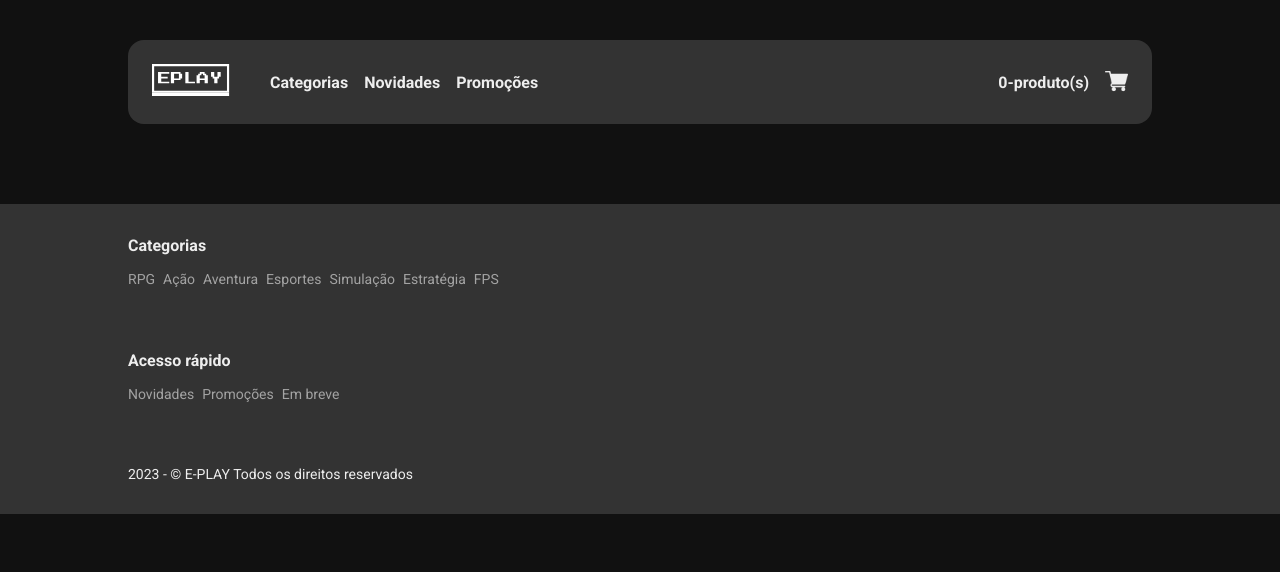
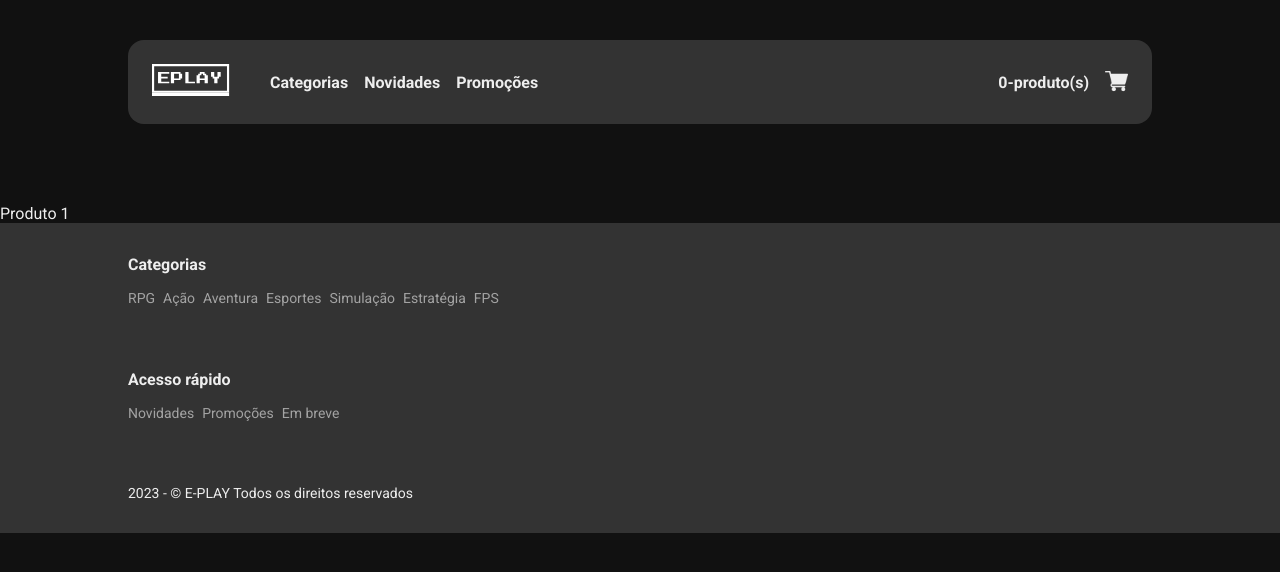
Before and after one commit to marcelocruzsilverio/eplay, a React (Create React App) app: page /product/1 in a window 1280 px wide. Shown: the top 572 px of the page. Built offline with nearby package versions, Linux system fonts and the light colour scheme.

Commit message:
Configurado rotas através  id criada page product

```diff
--- /dev/null
+++ b/src/pages/Product/index.tsx
@@ -0,0 +1,9 @@
+import { useParams } from 'react-router-dom'
+
+const Product = () => {
+  const { id } = useParams()
+
+  return <div>Produto {id}</div>
+}
+
+export default Product
--- a/src/routes.tsx
+++ b/src/routes.tsx
@@ -2,11 +2,13 @@
 
 import Home from './pages/Home'
 import Categories from './pages/Categories'
+import Product from './pages/Product'
 
 const Rotas = () => (
   <Routes>
     <Route path="/" element={<Home />} />
     <Route path="/categories" element={<Categories />} />
+    <Route path="/product/:id" element={<Product />} />
   </Routes>
 )
 
```
